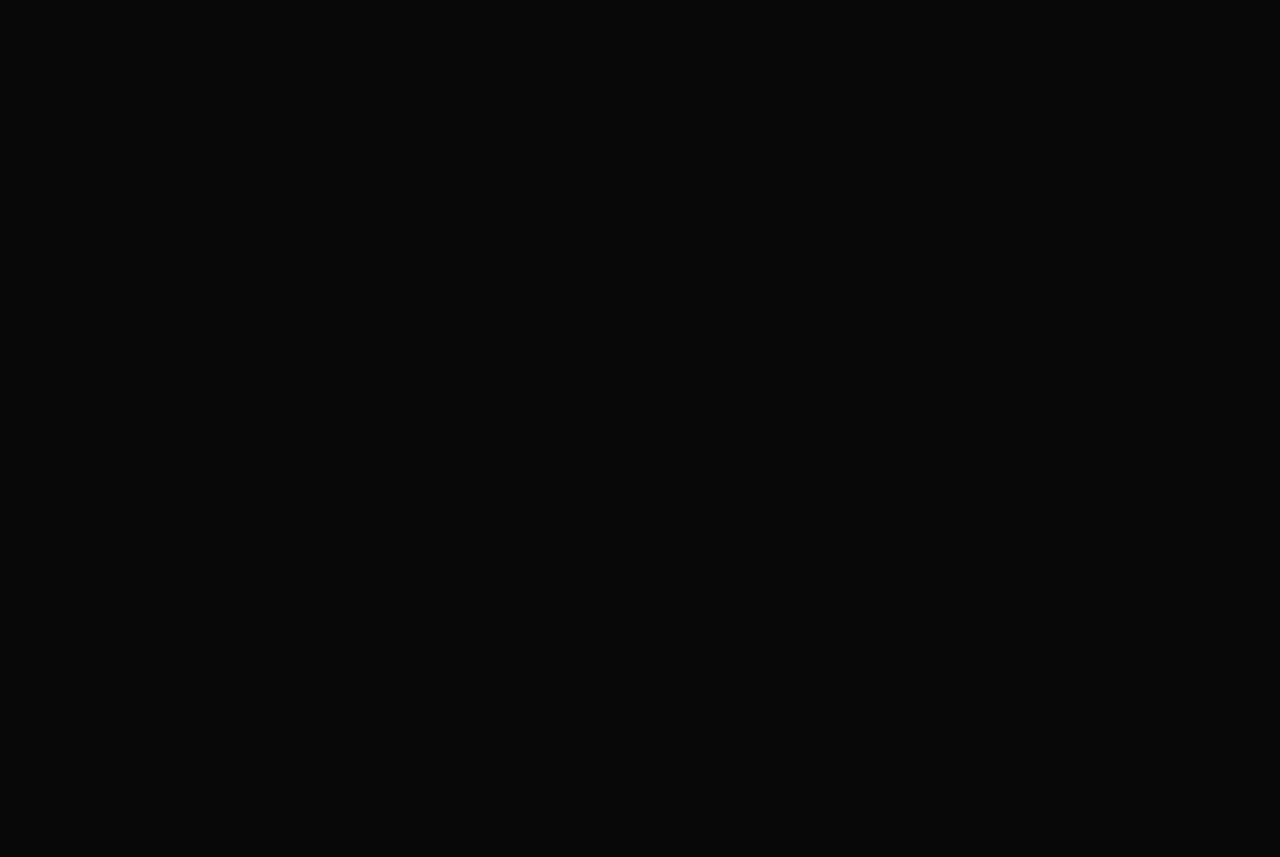
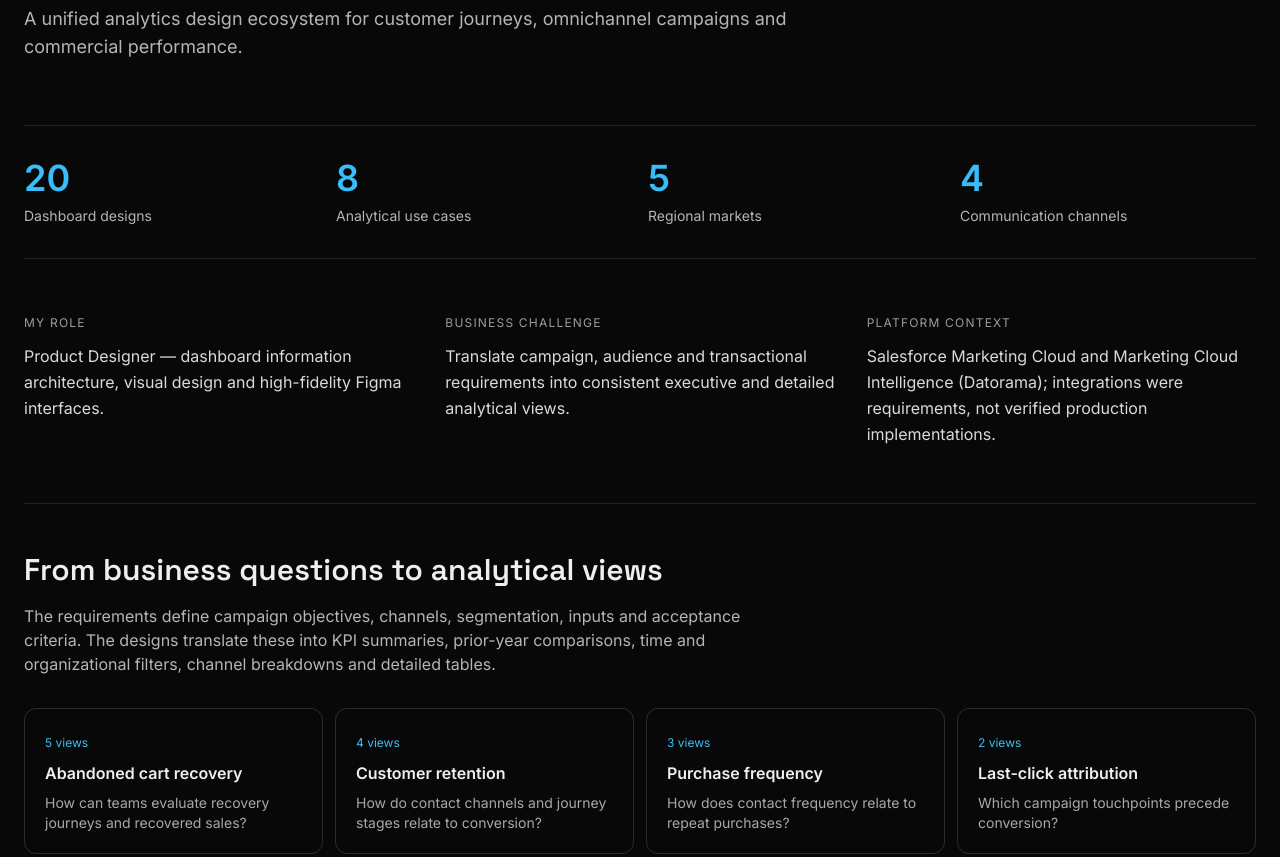
Before and after one commit to jp09campos/design-portfolio, a Next.js app: page /projects/crm-analytics in a window 1280 px wide. Before the commit this address had no page. Shown: the part 440-1297 px from the top of the page. Before the commit the page ends 800 px from the top, so only its background shows below. Built offline with nearby package versions, Linux system fonts and the light colour scheme.

Commit message:
Release 2.3: add CRM campaign intelligence case study and gallery

```diff
--- /dev/null
+++ b/app/projects/crm-analytics/page.tsx
@@ -0,0 +1,52 @@
+'use client'
+import { useState, useRef } from 'react'
+import Link from 'next/link'
+import { motion } from 'framer-motion'
+
+const cases = [
+ {id:'cart',name:'Abandoned cart recovery',question:'How can teams evaluate recovery journeys and recovered sales?',views:['summary','finance','categories','customers','coupons']},
+ {id:'retention',name:'Customer retention',question:'How do contact channels and journey stages relate to conversion?',views:['summary','coupons','customers','items']},
+ {id:'frequency',name:'Purchase frequency',question:'How does contact frequency relate to repeat purchases?',views:['summary','segments','touchpoints']},
+ {id:'attribution',name:'Last-click attribution',question:'Which campaign touchpoints precede conversion?',views:['summary','details']},
+ {id:'activation',name:'New customer activation',question:'How can campaigns encourage first-time e-commerce purchases?',views:['summary','customers']},
+ {id:'recovery',name:'Service recovery',question:'How can teams monitor recovery after negative experiences?',views:['summary','customers']},
+ {id:'coupons',name:'Automated coupons',question:'How do redemption and recovered value vary across channels?',views:['coupons']},
+ {id:'loyalty',name:'Customer loyalty',question:'How do personalized event-based campaigns perform?',views:['summary']}
+]
+const labels: Record<string,string> = {summary:'Overview',finance:'Financial analysis',categories:'Category analysis',customers:'Customer analysis',coupons:'Coupon performance',items:'Item analysis',segments:'Segments',touchpoints:'Touchpoints',details:'Detailed analysis'}
+export default function CRMAnalytics(){
+ const [selected,setSelected]=useState(0)
+ const [view,setView]=useState('summary')
+ const dialog=useRef<HTMLDialogElement>(null)
+ const current=cases[selected]
+ const src='/crm-analytics/'+current.id+'-'+view+'.png'
+ const [failed,setFailed]=useState(false)
+ const change=(index:number)=>{setSelected(index);setView(cases[index].views[0]);setFailed(false)}
+ return <main className="min-h-screen bg-[#080808] text-[#efefef]">
+ <div className="max-w-7xl mx-auto px-6 pt-28 pb-20">
+ <Link href="/#projects" className="text-sm text-white/70 hover:text-white">← All projects</Link>
+ <motion.header initial={{opacity:0,y:18}} animate={{opacity:1,y:0}} className="py-16">
+ <p className="text-xs tracking-widest uppercase text-sky-400">Walmart Central America · 2025</p>
+ <h1 className="font-display font-bold text-[clamp(2.5rem,7vw,5.5rem)] leading-[1.05] tracking-tight mt-5">CRM — Customer &amp; Campaign Intelligence</h1>
+ <p className="mt-6 max-w-3xl text-lg text-white/70">A unified analytics design ecosystem for customer journeys, omnichannel campaigns and commercial performance.</p>
+ </motion.header>
+ <div className="grid grid-cols-2 md:grid-cols-4 gap-4 border-y border-white/10 py-8">
+ {[[20,'Dashboard designs'],[8,'Analytical use cases'],[5,'Regional markets'],[4,'Communication channels']].map(([v,l])=><div key={l}><p className="text-4xl font-semibold text-sky-400">{v}</p><p className="text-sm text-white/70 mt-2">{l}</p></div>)}
+ </div>
+ <section className="py-14 grid md:grid-cols-3 gap-8">
+ { [['My role','Product Designer — dashboard information architecture, visual design and high-fidelity Figma interfaces.'],['Business challenge','Translate campaign, audience and transactional requirements into consistent executive and detailed analytical views.'],['Platform context','Salesforce Marketing Cloud and Marketing Cloud Intelligence (Datorama); integrations were requirements, not verified production implementations.']].map(([h,p])=><div key={h}><h2 className="text-xs uppercase tracking-widest text-white/60 mb-3">{h}</h2><p className="leading-relaxed text-white/85">{p}</p></div>)}
+ </section>
+ <section className="py-12 border-t border-white/10"><h2 className="text-3xl font-display font-semibold">From business questions to analytical views</h2><p className="mt-4 text-white/70 max-w-3xl">The requirements define campaign objectives, channels, segmentation, inputs and acceptance criteria. The designs translate these into KPI summaries, prior-year comparisons, time and organizational filters, channel breakdowns and detailed tables.</p>
+ <div className="grid sm:grid-cols-2 lg:grid-cols-4 gap-3 mt-8">{cases.map((c,i)=><button key={c.id} onClick={()=>{change(i);document.getElementById('gallery')?.scrollIntoView({block:'start'})}} className="text-left border border-white/15 rounded-xl p-5 hover:border-sky-400 focus-visible:outline focus-visible:outline-sky-400"><span className="text-xs text-sky-400">{c.views.length} views</span><h3 className="font-semibold mt-2">{c.name}</h3><p className="text-sm text-white/65 mt-2">{c.question}</p></button>)}</div></section>
+ <section id="gallery" className="py-12 scroll-mt-24 border-t border-white/10"><h2 className="text-3xl font-display font-semibold">Explore the dashboard ecosystem</h2><p className="mt-3 text-white/70">Original design exports. All displayed figures and customer names are fictional demonstration data.</p>
+ <label htmlFor="crm-case" className="block mt-8 text-sm text-white/70">Business use case</label><select id="crm-case" value={selected} onChange={e=>change(Number(e.target.value))} className="mt-2 w-full max-w-md bg-[#171717] border border-white/25 rounded-lg p-3">{cases.map((c,i)=><option key={c.id} value={i}>{c.name}</option>)}</select>
+ <div className="flex flex-wrap gap-2 my-5">{current.views.map(v=><button key={v} aria-pressed={view===v} onClick={()=>{setView(v);setFailed(false)}} className={'rounded-full border px-4 py-2 text-sm '+(view===v?'bg-white text-black border-white':'border-white/25 text-white/80')}>{labels[v]}</button>)}</div>
+ {failed?<div className="border border-white/15 rounded-xl p-12 text-center text-white/70">Dashboard image pending upload.</div>:<button onClick={()=>dialog.current?.showModal()} className="block w-full rounded-xl overflow-hidden border border-white/15 focus-visible:outline focus-visible:outline-sky-400" aria-label="Enlarge dashboard"><img key={src} src={src} alt={current.name+' — '+labels[view]+' dashboard design'} onError={()=>setFailed(true)} className="w-full h-auto" /></button>}
+ <p className="text-sm text-white/60 mt-3">{current.name} · {labels[view]} · Select image to enlarge</p>
+ <dialog ref={dialog} className="max-w-[96vw] max-h-[96vh] bg-[#111] text-white rounded-xl p-4 backdrop:bg-black/90"><div className="flex justify-between gap-4 mb-3"><span>{current.name} · {labels[view]}</span><button autoFocus onClick={()=>dialog.current?.close()} className="border border-white/30 rounded-full px-4 py-1">Close</button></div><img src={src} alt={current.name+' enlarged dashboard'} className="max-w-full max-h-[82vh] object-contain mx-auto"/></dialog>
+ </section>
+ <section className="py-12 border-t border-white/10"><h2 className="text-3xl font-display font-semibold">Consistent analytical design patterns</h2><div className="grid md:grid-cols-3 gap-6 mt-8">{[['Shared filters','Time, country, region, retail format and channel establish a consistent analytical context.'],['KPI hierarchy','Summary cards bring conversion, engagement and commercial indicators together with prior-year comparisons.'],['Progressive detail','Trend charts, channel comparisons, maps and tables support increasingly specific business questions.']].map(([h,p])=><div key={h} className="border border-white/15 rounded-xl p-6"><h3 className="font-semibold">{h}</h3><p className="mt-3 text-white/70">{p}</p></div>)}</div></section>
+ <section className="py-12 border-t border-white/10"><h2 className="text-3xl font-display font-semibold">Design outcomes</h2><p className="mt-4 max-w-3xl text-white/75">Delivered 20 high-fidelity dashboard designs across eight analytical use cases. The intended value is a consistent way to investigate campaign effectiveness and customer behavior across markets. Production adoption and measured business impact have not been established here.</p></section>
+ <Link href="/#projects" className="inline-block mt-8 text-white/80 hover:text-white">← Back to selected work</Link>
+ </div></main>
+}
```
